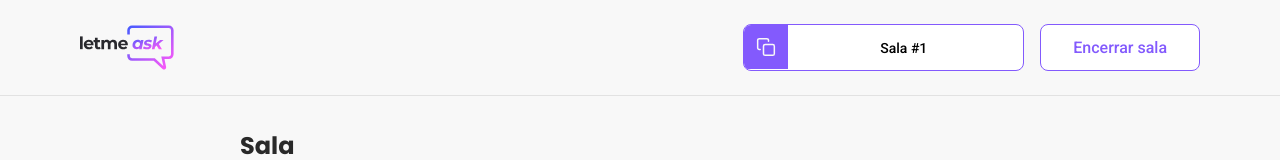
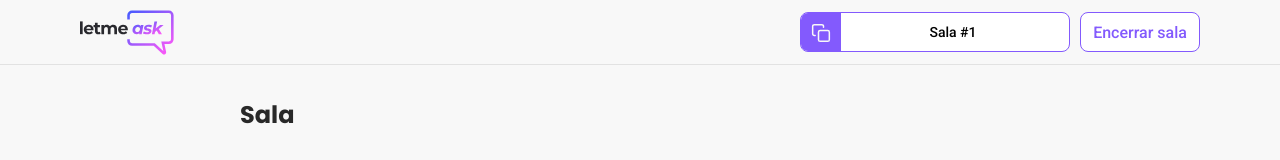
Before and after one commit to Renatomrs/letmeask, a React (Create React App) app: page /admin/rooms/1 in a window 1280 px wide. Shown: the top 160 px of the page. Built offline with nearby package versions, Linux system fonts and the light colour scheme; no server answers; the database is empty.

Commit message:
commit on master

```diff
--- a/src/styles/button.scss
+++ b/src/styles/button.scss
@@ -1,9 +1,8 @@
 .button {
-  height: 54px;
+  height: 50px;
   border-radius: 8px;
   font-weight: 500;
-  // background: #835afd;
-  background: #f00;
+  background: #835afd;
   color: #fff;
 
   padding: 0 32px;
@@ -22,10 +21,16 @@
   }
 
   &.outlined {
-    height: 47px;
+    width: 107px;
+    height: 40px;
     background: #fff;
     border: 1px solid #835afd;
     color: #835afd;
+    padding: 0;
+
+    @media(min-width: 320px) {
+      width: 120px;
+    }
   }
 
   &:not(:disabled):hover {
--- a/src/styles/question.scss
+++ b/src/styles/question.scss
@@ -1,11 +1,13 @@
 .question {
+  height: 142px;
   background: #fefefe;
+  // background: #00f;
   border-radius: 8px;
-  box-shadow: 0 2px 12px rgba(0, 0, 0, 0.14);
+  box-shadow: 0 2px 12px rgba(95, 58, 58, 0.12);
   padding: 24px;
 
   & + .question {
-    margin-top: 8px;
+    margin-top: 9px;
   }
 
   &.highlighted {
--- a/src/styles/room-code.scss
+++ b/src/styles/room-code.scss
@@ -1,4 +1,6 @@
 .room-code {
+  width: 42px;
+  height: 40px;
   border-radius: 8px;
   overflow: hidden;
 
@@ -10,7 +12,7 @@
 
   div {
     background: #835afd;
-    padding: 12px;
+    padding: 10px;
     display: flex;
     justify-content: center;
     align-items: center;
@@ -25,4 +27,8 @@
     font-size: 14px;
     font-weight: 500;
   }
+
+  @media(min-width: 700px) {
+    min-width: 270px;
+  }
 }
--- a/src/styles/room.scss
+++ b/src/styles/room.scss
@@ -1,30 +1,40 @@
 #page-room {
   header {
-    padding: 24px;
     border-bottom: 1px solid #e2e2e2;
 
     .content {
+      width: 90%;
       max-width: 1120px;
+      height: 64px;
       margin: 0 auto;
+
+      // background: #0f0;
 
       display: flex;
       justify-content: space-between;
       align-items: center;
 
       > img {
-        max-height: 45px;
+        height: 40px;
+
+        @media(min-width: 720px) {
+          height: 45px;
+        }
       }
 
       > div {
         display: flex;
-        gap: 16px;
+        gap: 10px;
       }
     }
   }
 
   main {
+    width: 90%;
     max-width: 800px;
     margin: 0 auto;
+
+    // background: #0f0;
 
     .room-title {
       margin: 32px 0 24px;
@@ -55,7 +65,7 @@
         padding: 16px;
         border-radius: 8px;
         background: #fefefe;
-        box-shadow: 0 2px 12px rgba(0, 0, 0, 0.14);
+        box-shadow: 0 2px 12px rgba(0, 0, 0, 0.12);
         resize: vertical;
         min-height: 130px;
       }
@@ -102,7 +112,8 @@
     }
 
     .question-list {
-      margin-top: 32px;
+      margin: 32px 0;
+      // background: #f00;
     }
   }
 }
```
